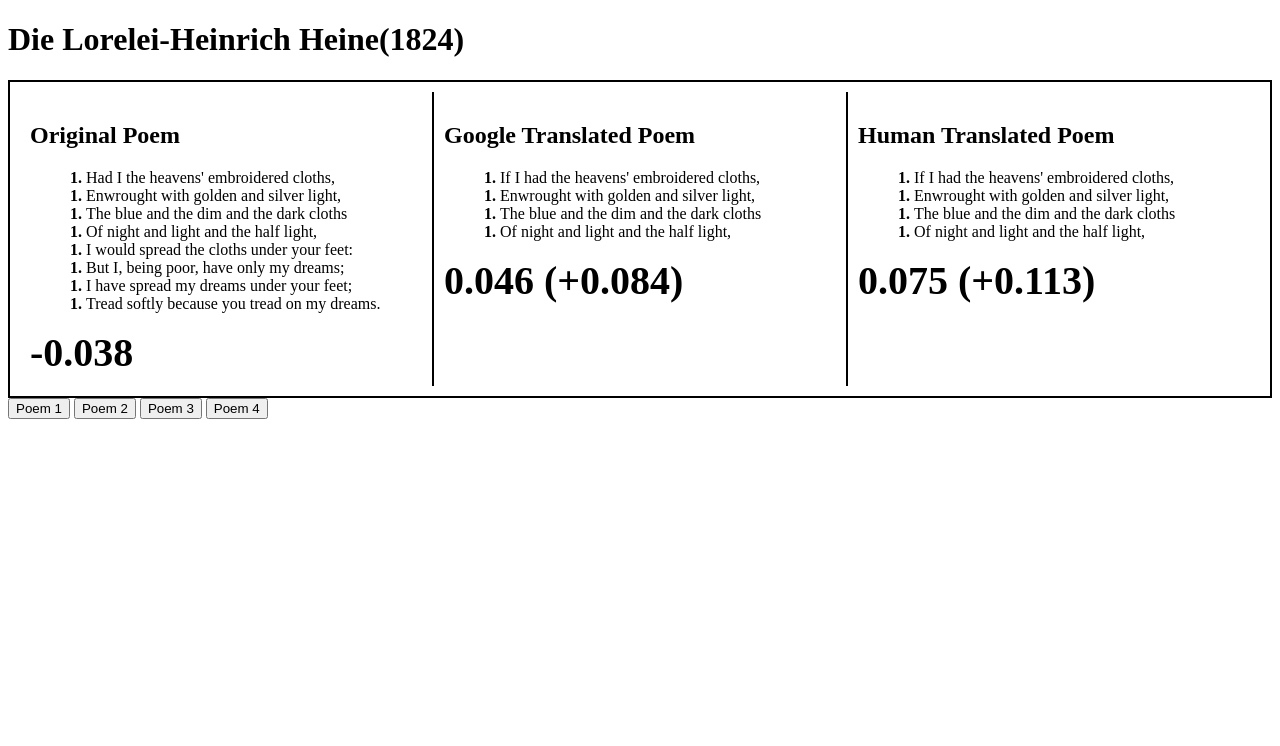
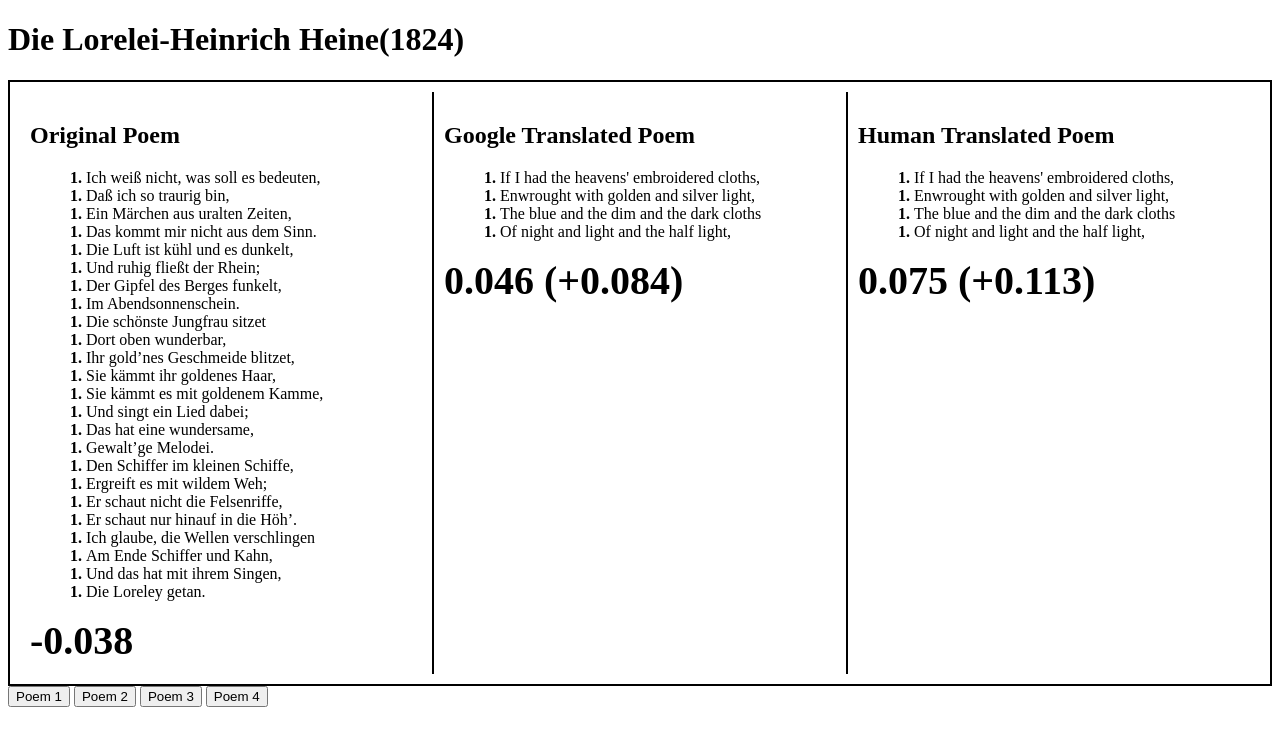
Before and after one commit to Darmiss/LossInTranslation, a plain HTML site: page index.html in a window 1280 px wide. Both pictures are taken after a click on the button "Poem 2". Drawn offline with nearby package versions, Linux system fonts and the light colour scheme.

Commit message:
Update index.html

```diff
--- a/index.html
+++ b/index.html
@@ -211,14 +211,30 @@ li:before {
       document.getElementById('3-sentiment').style.fontSize = '40px';
       document.getElementById('3-sentiment').style.fontWeight = 'bold';
       document.getElementById('original').innerHTML = `
-        <li>Had I the heavens' embroidered cloths,</li>
-        <li>Enwrought with golden and silver light,</li>
-        <li>The blue and the dim and the dark cloths</li>
-        <li>Of night and light and the half light,</li>
-        <li>I would spread the cloths under your feet:</li>
-        <li>But I, being poor, have only my dreams;</li>
-        <li>I have spread my dreams under your feet;</li>
-        <li>Tread softly because you tread on my dreams.</li>
+       <li>Ich weiß nicht, was soll es bedeuten,</li>
+       <li>Daß ich so traurig bin,</li>
+       <li>Ein Märchen aus uralten Zeiten,</li>
+       <li>Das kommt mir nicht aus dem Sinn.</li>
+       <li>Die Luft ist kühl und es dunkelt,</li>
+       <li> Und ruhig fließt der Rhein;</li>
+       <li> Der Gipfel des Berges funkelt,</li>
+       <li> Im Abendsonnenschein.</li>
+       <li> Die schönste Jungfrau sitzet</li>
+       <li> Dort oben wunderbar,</li>
+       <li> Ihr gold’nes Geschmeide blitzet,</li>
+       <li> Sie kämmt ihr goldenes Haar,</li>
+       <li> Sie kämmt es mit goldenem Kamme,</li>
+       <li> Und singt ein Lied dabei;</li>
+       <li> Das hat eine wundersame,</li>
+       <li> Gewalt’ge Melodei.</li>
+       <li> Den Schiffer im kleinen Schiffe,</li>
+       <li> Ergreift es mit wildem Weh;</li>
+       <li> Er schaut nicht die Felsenriffe,</li>
+       <li> Er schaut nur hinauf in die Höh’.</li>
+       <li> Ich glaube, die Wellen verschlingen</li>
+       <li> Am Ende Schiffer und Kahn,</li>
+       <li> Und das hat mit ihrem Singen,</li>
+       <li> Die Loreley getan.</li>
       `;
       document.getElementById('translated').innerHTML = `
         <li>If I had the heavens' embroidered cloths,</li>
```
